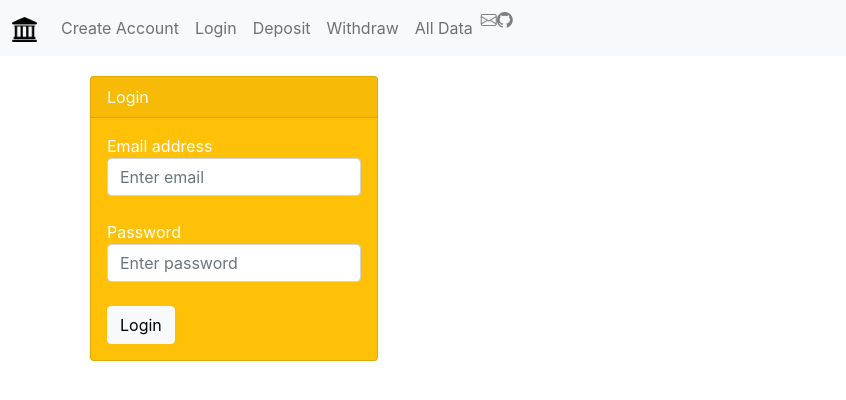
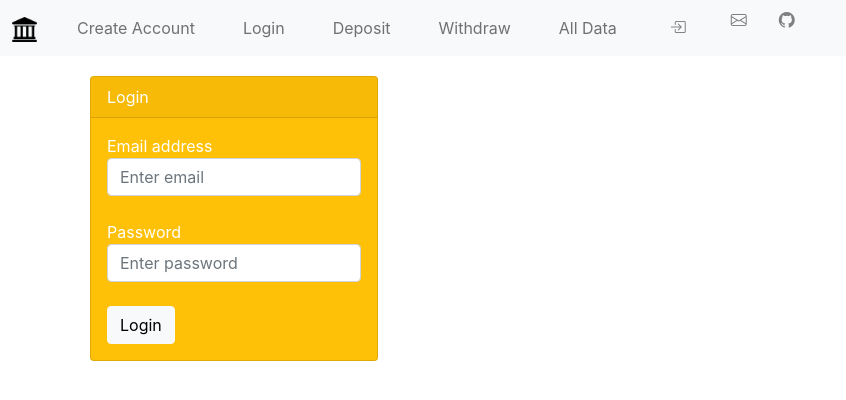
Before and after one commit to mrunal-modi/React-FrontEndBankingApp, a React (Create React App) app: page /login in a window 1280 px wide. Shown: the top 400 px of the page, without its empty margins (0-846 px from the left). Built offline with nearby package versions, Linux system fonts and the light colour scheme.

Commit message:
Logout Button WIP

```diff
--- a/src/components/Contact/RenderContact.css
+++ b/src/components/Contact/RenderContact.css
@@ -2,3 +2,10 @@
   color: grey;
   cursor: pointer;
 }
+
+@media (min-width: 992px){
+  .navbar li {
+      margin-left : 1em;
+      margin-right : 1em;
+  }
+}
--- a/src/components/Contact/RenderContact.js
+++ b/src/components/Contact/RenderContact.js
@@ -12,7 +12,7 @@ export default function RenderContact() {
       </li>
       <li className="nav-item">
         <a href={user.github_url}>
-          <i className="bi bi-github"></i>
+          <i class="bi bi-github"></i>
         </a>
       </li>
     </>
--- a/src/container/Login/Login.js
+++ b/src/container/Login/Login.js
@@ -19,11 +19,11 @@ export default function Login(props) {
     console.log(userId, user);
     ctx.loggedInUser = userId;
     console.log(props);
-    if (userId == 0) {
-      props.history.push("/alldata/");
-    } else {
-      props.history.push("/deposit/");
-    }
+    // if (userId == 0) {
+    //   props.history.push("/alldata/");
+    // } else {
+    //   props.history.push("/deposit/");
+    // }
 
     return true;
   }
--- a/src/container/NavBar/NavBar.js
+++ b/src/container/NavBar/NavBar.js
@@ -1,7 +1,8 @@
-import BankImage from "../../components/Icons/BankImage"
-import { Link } from 'react-router-dom';
-import RenderContacts from '../../components/Contact/RenderContact';
-import './NavBar.css';
+import BankImage from "../../components/Icons/BankImage";
+import { Link } from "react-router-dom";
+import RenderContacts from "../../components/Contact/RenderContact";
+import Logout from "../../features/Logout";
+import "./NavBar.css";
 
 export default function NavBar() {
   return (
@@ -9,7 +10,7 @@ export default function NavBar() {
       <nav className="navbar navbar-expand-lg navbar-light bg-light">
         <div className="container-fluid">
           <Link className="navbar-brand" to="/">
-            <BankImage/>
+            <BankImage />
           </Link>
 
           <button
@@ -52,8 +53,16 @@ export default function NavBar() {
                 </Link>
               </li>
 
-              <RenderContacts/>
-
+              <li className="nav-item">
+                <button
+                  type="submit"
+                  className="btn btn-light"
+                  onClick={Logout}
+                >
+                  <i class="bi bi-box-arrow-in-right"></i>
+                </button>
+              </li>
+              <RenderContacts />
             </ul>
           </div>
         </div>
--- /dev/null
+++ b/src/features/Logout.js
@@ -0,0 +1,19 @@
+import React from "react";
+import Card from "../components/Card/Card";
+import UserContext from "../features/Context";
+import CurrentUser from "./CurrentUser";
+
+export default function Logout(props) {
+  const ctx = React.useContext(UserContext);
+  console.log(ctx.loggedInUser);
+  ctx.loggedInUser = undefined;
+  console.log(ctx.loggedInUser);
+  return (
+    <div className="logout">
+      <Card
+        txtcolor="black"
+        header={<div> Logged out <CurrentUser/> </div>}
+      />
+    </div>
+  );
+}
```
